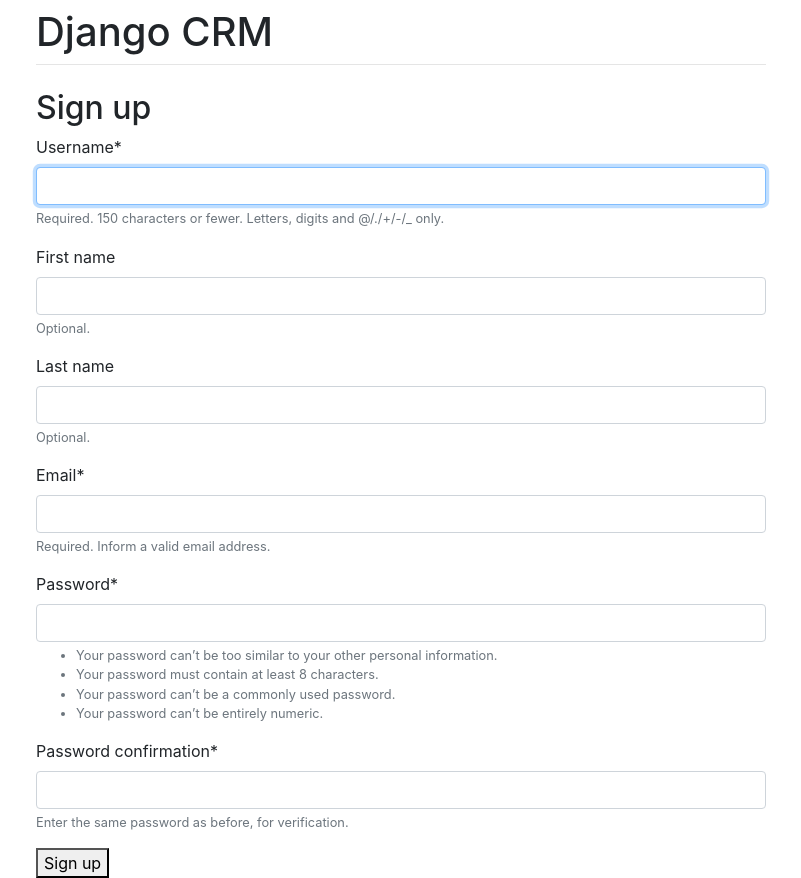
After one commit to VladKo777/masha_crm, a Django app: page /signup/ in a window 1280 px wide. The commit adds this page. Shown: the whole page, without its empty margins (239-1040 px from the left). Run offline with Django 3.2, Linux system fonts and the light colour scheme; some libraries are stand-ins or nearby versions.

Commit message:
add sing up

```diff
--- /dev/null
+++ b/masha_crm/forms.py
@@ -0,0 +1,13 @@
+from django import forms
+from django.contrib.auth.forms import UserCreationForm
+from django.contrib.auth.models import User
+
+
+class SignUpForm(UserCreationForm):
+    first_name = forms.CharField(max_length=30, required=False, help_text='Optional.')
+    last_name = forms.CharField(max_length=30, required=False, help_text='Optional.')
+    email = forms.EmailField(max_length=254, help_text='Required. Inform a valid email address.')
+
+    class Meta:
+        model = User
+        fields = ('username', 'first_name', 'last_name', 'email', 'password1', 'password2', )
--- a/masha_crm/settings.py
+++ b/masha_crm/settings.py
@@ -38,7 +38,10 @@
     'django.contrib.messages',
     'django.contrib.staticfiles',
     'blog',
+    'crispy_forms',
 ]
+
+CRISPY_TEMPLATE_PACK = 'bootstrap4'
 
 MIDDLEWARE = [
     'django.middleware.security.SecurityMiddleware',
--- a/masha_crm/urls.py
+++ b/masha_crm/urls.py
@@ -1,10 +1,13 @@
 from django.contrib import admin
-from django.urls import path, re_path
+from django.urls import path, re_path, include
+from django.conf.urls import url
 
-from .views import home_page, about_page, contact_page, example_page
+from .views import home_page, about_page, contact_page, example_page, signup
 
 urlpatterns = [
-    path('', home_page),
+    url(r'^signup/$', signup, name='signup'),
+    path('accounts/', include('django.contrib.auth.urls')),
+    path('', home_page, name='home'),
     re_path(r'^about/$', about_page),
     path('contact', contact_page),
     path('example', example_page),
--- a/masha_crm/views.py
+++ b/masha_crm/views.py
@@ -1,6 +1,24 @@
 from django.http import HttpResponse
-from django.shortcuts import render
+from django.shortcuts import render, redirect
 from django.template.loader import get_template
+from django.contrib.auth import login, authenticate
+from django.contrib.auth.forms import UserCreationForm
+from .forms import SignUpForm
+
+
+def signup(request):
+    if request.method == 'POST':
+        form = SignUpForm(request.POST)
+        if form.is_valid():
+            form.save()
+            username = form.cleaned_data.get('username')
+            raw_password = form.cleaned_data.get('password1')
+            user = authenticate(username=username, password=raw_password)
+            login(request, user)
+            return redirect('home')
+    else:
+        form = SignUpForm()
+    return render(request, 'signup.html', {'form': form})
 
 
 def home_page(request):
--- a/templates/base.html
+++ b/templates/base.html
@@ -1,26 +1,22 @@
 <!doctype html>
 <html lang="en">
   <head>
-    <!-- Required meta tags -->
     <meta charset="utf-8">
     <meta name="viewport" content="width=device-width, initial-scale=1, shrink-to-fit=no">
-
-    <!-- Bootstrap CSS -->
-    <link rel="stylesheet" href="https://stackpath.bootstrapcdn.com/bootstrap/4.3.1/css/bootstrap.min.css" integrity="sha384-ggOyR0iXCbMQv3Xipma34MD+dH/1fQ784/j6cY/iJTQUOhcWr7x9JvoRxT2MZw1T" crossorigin="anonymous">
-
-    <title>  {% block title %} Replace this title {% endblock %} Masha CRM</title>
+    <link rel="stylesheet" href="https://stackpath.bootstrapcdn.com/bootstrap/4.1.3/css/bootstrap.min.css" integrity="sha384-MCw98/SFnGE8fJT3GXwEOngsV7Zt27NXFoaoApmYm81iuXoPkFOJwJ8ERdknLPMO" crossorigin="anonymous">
+    <script src="//code.jquery.com/jquery-1.11.1.min.js"></script>
+      <title>Django CRM</title>
   </head>
   <body>
-    <h1>{{ title }}</h1>
-
-       {% block content %}
-        Replace this value
-       {% endblock %}
-
-    <!-- Optional JavaScript -->
-    <!-- jQuery first, then Popper.js, then Bootstrap JS -->
-    <script src="https://code.jquery.com/jquery-3.3.1.slim.min.js" integrity="sha384-q8i/X+965DzO0rT7abK41JStQIAqVgRVzpbzo5smXKp4YfRvH+8abtTE1Pi6jizo" crossorigin="anonymous"></script>
-    <script src="https://cdnjs.cloudflare.com/ajax/libs/popper.js/1.14.7/umd/popper.min.js" integrity="sha384-UO2eT0CpHqdSJQ6hJty5KVphtPhzWj9WO1clHTMGa3JDZwrnQq4sF86dIHNDz0W1" crossorigin="anonymous"></script>
-    <script src="https://stackpath.bootstrapcdn.com/bootstrap/4.3.1/js/bootstrap.min.js" integrity="sha384-JjSmVgyd0p3pXB1rRibZUAYoIIy6OrQ6VrjIEaFf/nJGzIxFDsf4x0xIM+B07jRM" crossorigin="anonymous"></script>
+    <div class="container">
+      <div class="row justify-content-center">
+        <div class="col-8">
+          <h1 class="mt-2">Django CRM</h1>
+          <hr class="mt-0 mb-4">
+          {% block content %}
+          {% endblock %}
+        </div>
+      </div>
+    </div>
   </body>
 </html>
--- /dev/null
+++ b/templates/signup.html
@@ -0,0 +1,42 @@
+{% extends 'base.html' %}
+{% load crispy_forms_tags %}
+
+{% block content %}
+  <h2>Sign up</h2>
+  <form method="post">
+    {% csrf_token %}
+      {{ form|crispy }}
+    <button type="submit">Sign up</button>
+  </form>
+{% endblock %}
+
+
+{#{% block content %}#}
+{#  <h2>Sign up</h2>#}
+{#  <form method="post">#}
+{#    {% csrf_token %}#}
+{##}
+{##}
+{#      <div class="row">#}
+{#          <div class="form-inline">#}
+{#              <div class="form-group mx-sm-3">#}
+{#                  {{ form.username|as_crispy_field }}#}
+{#              </div>#}
+{#              <div class="form-group mx-sm-3 mt-4 mb-2">#}
+{#                  {{ form.first_name|as_crispy_field }}#}
+{#              </div>#}
+{#              <div class="form-group mx-sm-3 mt-4 mb-2">#}
+{#                  {{ form.last_name|as_crispy_field }}#}
+{#              </div>#}
+{#          </div>#}
+{#      </div>#}
+{#    {{ form.last_name|as_crispy_field }}#}
+{#    {{ form.email|as_crispy_field }}#}
+{#    {{ form.password1|as_crispy_field }}#}
+{#    {{ form.password2|as_crispy_field }}#}
+{##}
+{##}
+{##}
+{#    <button type="submit">Sign up</button>#}
+{#  </form>#}
+{#{% endblock %}#}
```
Also changed, not shown: db.sqlite3.
